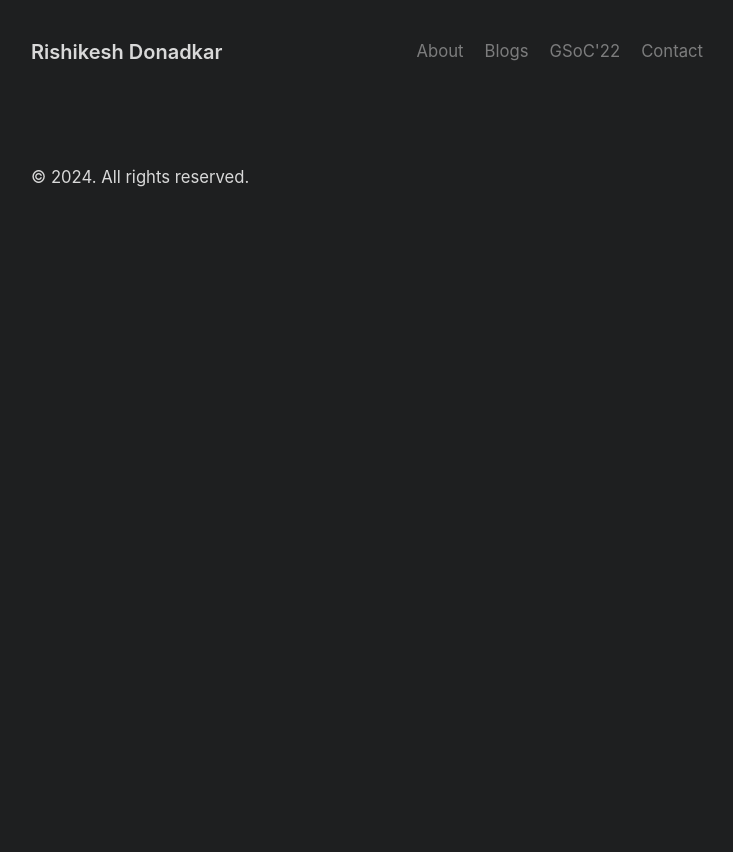
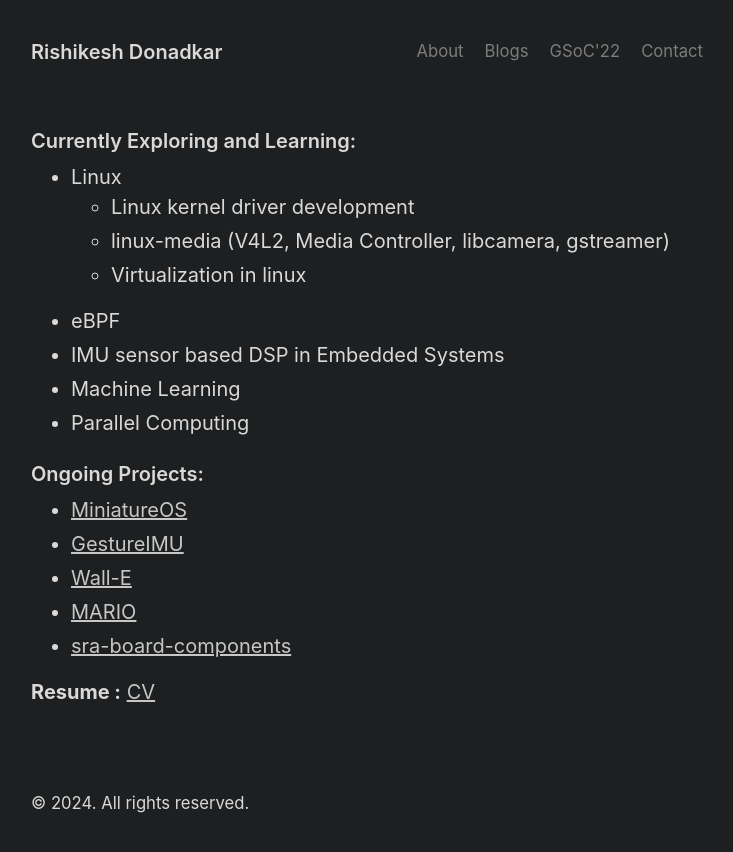
Before and after one commit to RISHI27-dot/rishi27-dot.github.io, a Jekyll site: the page built from about.md, in a window 1280 px wide. Shown: the top 852 px of the page, without its empty margins (273-1006 px from the left). Built offline with Jekyll 4.4.1, drawn with Linux system fonts in a browser that asks for light colours.

Commit message:
Update about and contacts page
Add resume on about page
Add links to github repos and ongoing projects in about page
Add github link in contacs page

```diff
--- a/about.md
+++ b/about.md
@@ -12,3 +12,25 @@ Feel free to go through the [blogs](/blogs) that I have written.
 
 <hr>
 Apart from technical stuff I am also good at drawing and painting, My artwork can be found on my [Instagram](https://www.instagram.com/__rishi_donadkar/) profile. Do drop a like if you love my artwork ;) -->
+
+### Currently Exploring and Learning:
+
+- Linux
+    - Linux kernel driver development
+    - linux-media (V4L2, Media Controller, libcamera, gstreamer)
+    - Virtualization in linux
+- eBPF
+- IMU sensor based DSP in Embedded Systems
+- Machine Learning
+- Parallel Computing
+
+### Ongoing Projects:
+
+<!-- - [DMA for PRU on Beagle Play]() -->
+- [MiniatureOS](https://github.com/RISHI27-dot/miniatureOS)
+- [GestureIMU](https://github.com/RISHI27-dot/GestureIMU)
+- [Wall-E](https://github.com/SRA-VJTI/Wall-E)
+- [MARIO](https://github.com/SRA-VJTI/MARIO)
+- [sra-board-components](https://github.com/SRA-VJTI/sra-board-component)
+
+**Resume :** [CV](https://drive.google.com/drive/folders/1w8SFrHwllUQTrT9olhRyrWpr7Yxfqc66)
```
Also changed, not shown: contact.md (+4 -1 lines).
